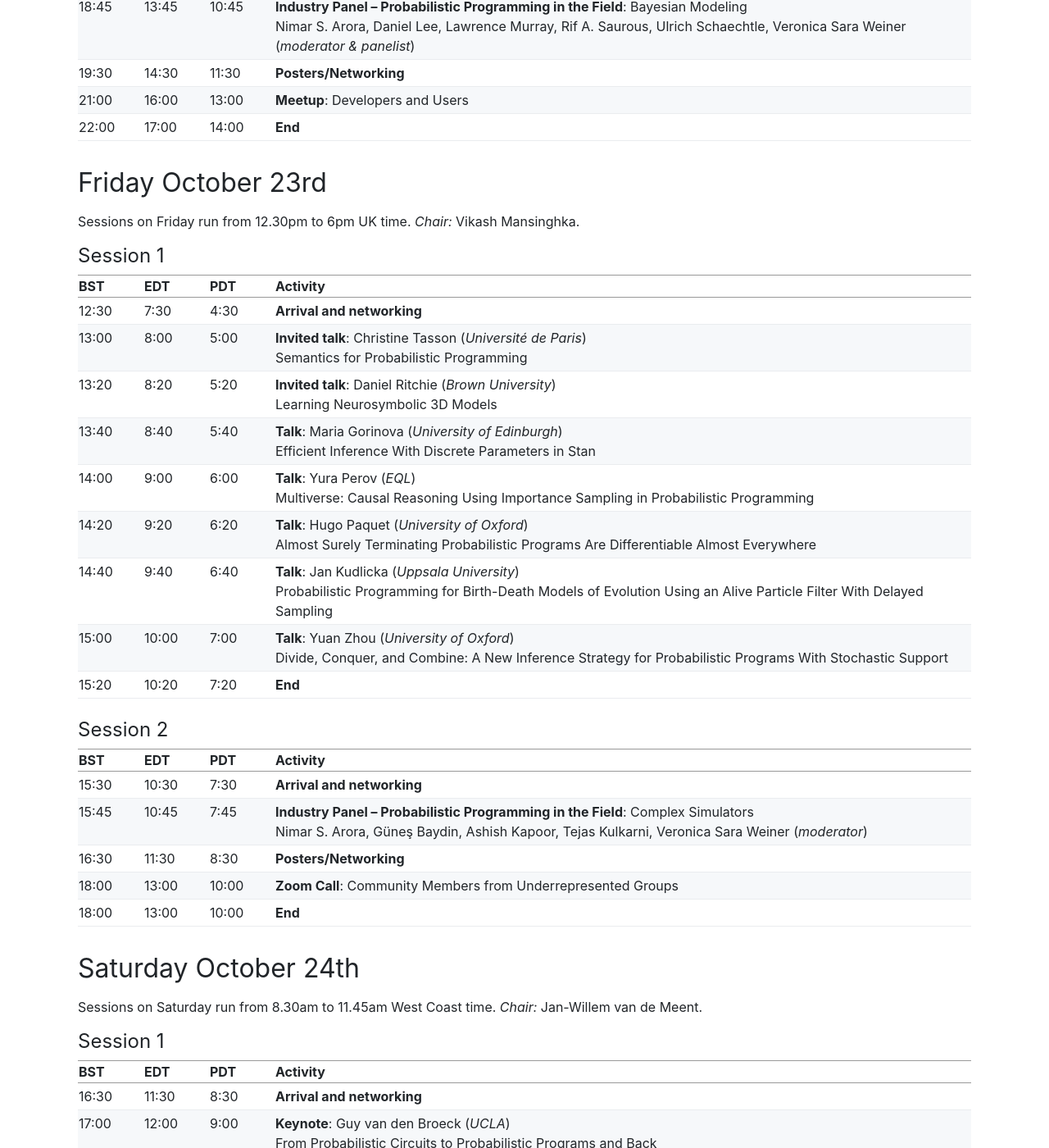
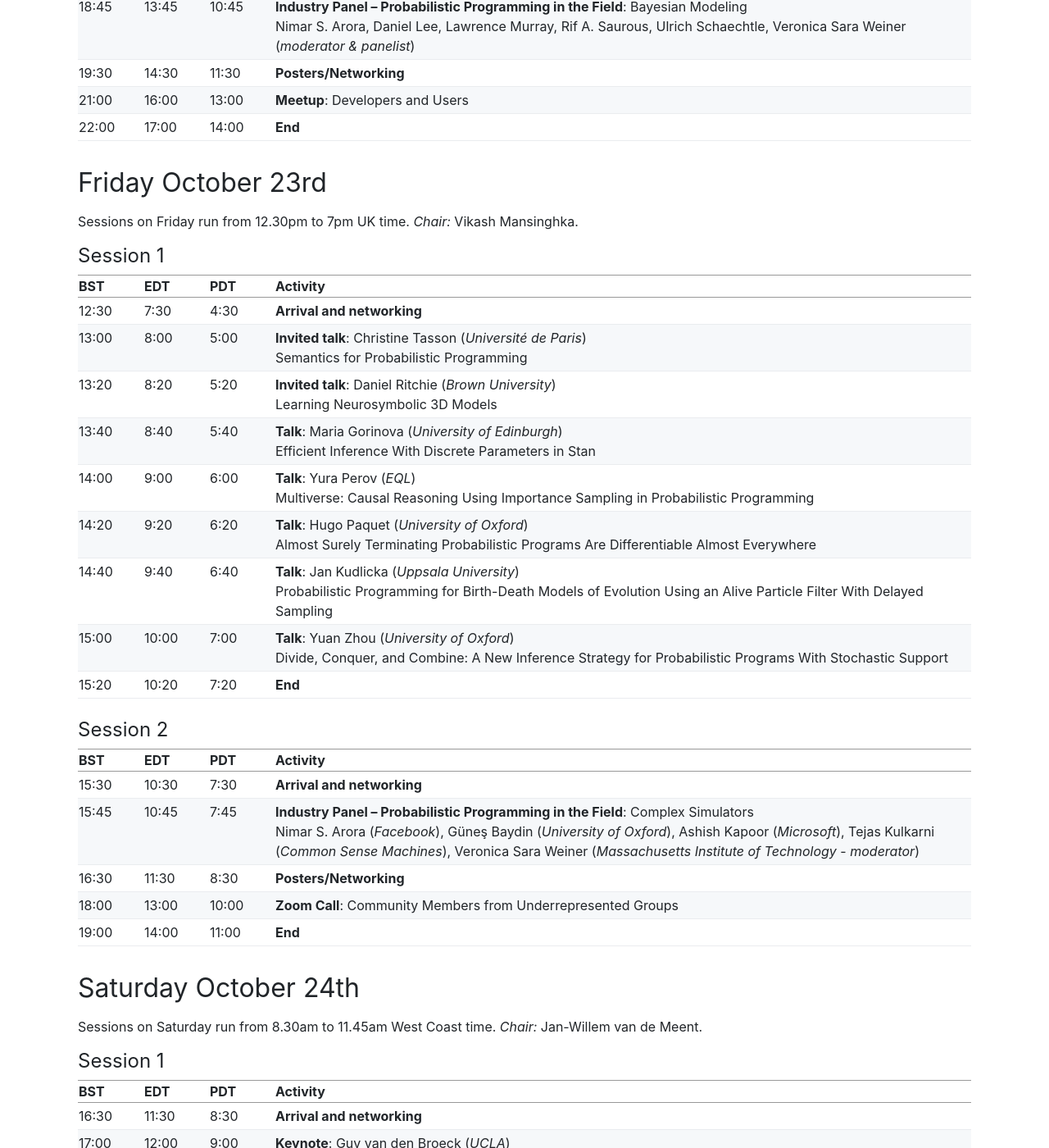
Before and after one commit to probprog-conference/probprog-conference.github.io, a Jekyll site: the page built from schedule/index.md, in a window 1280 px wide and 1400 px high, scrolled down 767 px. Shown: the whole window at 82% size. Built offline with Jekyll 4.4.1, drawn with Linux system fonts in a browser that asks for light colours; some of the changed text lies outside the part shown.

Commit message:
fix to schedule for fri session 2

```diff
--- a/_data/schedule-2020-oct23-session2.csv
+++ b/_data/schedule-2020-oct23-session2.csv
@@ -1,6 +1,6 @@
 BST,EDT,PDT,Duration,Activity,Activity,Panel Title,Panelists,,,,,,,
 15:30,10:30,7:30,15,**Arrival and networking**,Arrival and networking,,,,,,,,,
-15:45,10:45,7:45,45,**Industry Panel -- Probabilistic Programming in the Field**: Complex Simulators,Industry Panel -- Probabilistic Programming in the Field,Complex Simulators,"Nimar S. Arora, Güneş Baydin, Ashish Kapoor, Tejas Kulkarni, Veronica Sara Weiner (*moderator*)",,,,,,,
+15:45,10:45,7:45,45,**Industry Panel -- Probabilistic Programming in the Field**: Complex Simulators,Industry Panel -- Probabilistic Programming in the Field,Complex Simulators,"Nimar S. Arora (*Facebook*), Güneş Baydin (*University of Oxford*), Ashish Kapoor (*Microsoft*), Tejas Kulkarni (*Common Sense Machines*), Veronica Sara Weiner (*Massachusetts Institute of Technology* - *moderator*)",,,,,,,
 16:30,11:30,8:30,90,**Posters/Networking**,Posters/Networking,,,,,,,,,
 18:00,13:00,10:00,60,**Zoom Call**: Community Members from Underrepresented Groups,Zoom Call,Community Members from Underrepresented Groups,,,,,,,,
-18:00,13:00,10:00,,**End**,End,,,,,,,,,
+19:00,14:00,11:00,,**End**,End,,,,,,,,,
--- a/_data/schedule-2020.csv
+++ b/_data/schedule-2020.csv
@@ -14,7 +14,7 @@ Thursday 22 October / EDT panel and poster sessions,,,,,,,,,,,,,,
 ,,,,,,,,,,,,,,
 BST,EDT,PDT,Duration,Activity,Description,Panel Title,Panelists,,,,,,,
 18:30,13:30,10:30,15,**Arrival and networking**,Arrival and networking,,,,,,,,,
-18:45,13:45,10:45,45,**Industry Panel -- Probabilistic Programming in the Field**: Bayesian Modeling,Industry Panel -- Probabilistic Programming in the Field,Bayesian Modeling,"Nimar S. Arora, Daniel Lee, Lawrence Murray, Rif A. Saurous, Ulrich Schaechtle, Veronica Sara Weiner (*moderator & panelist*)",,,,,,,
+18:45,13:45,10:45,45,**Industry Panel -- Probabilistic Programming in the Field**: Bayesian Modeling,Industry Panel -- Probabilistic Programming in the Field,Bayesian Modeling,"Nimar S. Arora (*Facebook*), Daniel Lee (*Generable*), Lawrence Murray (*Uber*), Rif A. Saurous (*Google*), Ulrich Schaechtle (*Massachusetts Institute of Technology*), Veronica Sara Weiner (*Massachusetts Institute of Technology* - *panelist and moderator*)",,,,,,,
 19:30,14:30,11:30,90,**Posters/Networking**,Posters/Networking,,,,,,,,,
 21:00,16:00,13:00,60,**Meetup**: Developers and Users,Meetup,Developers and Users,,,,,,,,
 22:00,17:00,14:00,,**End**,End,,,,,,,,,
@@ -36,10 +36,10 @@ Friday 23 October / BST panel and poster sessions,,,,,,,,,,,,,,
 ,,,,,,,,,,,,,,
 BST,EDT,PDT,Duration,Activity,Activity,Panel Title,Panelists,,,,,,,
 15:30,10:30,7:30,15,**Arrival and networking**,Arrival and networking,,,,,,,,,
-15:45,10:45,7:45,45,**Industry Panel -- Probabilistic Programming in the Field**: Complex Simulators,Industry Panel -- Probabilistic Programming in the Field,Complex Simulators,"Nimar S. Arora, Güneş Baydin, Ashish Kapoor, Tejas Kulkarni, Veronica Sara Weiner (*moderator*)",,,,,,,
+15:45,10:45,7:45,45,**Industry Panel -- Probabilistic Programming in the Field**: Complex Simulators,Industry Panel -- Probabilistic Programming in the Field,Complex Simulators,"Nimar S. Arora (*Facebook*), Güneş Baydin (*University of Oxford*), Ashish Kapoor (*Microsoft*), Tejas Kulkarni (*Common Sense Machines*), Veronica Sara Weiner (*Massachusetts Institute of Technology* - *moderator*)",,,,,,,
 16:30,11:30,8:30,90,**Posters/Networking**,Posters/Networking,,,,,,,,,
 18:00,13:00,10:00,60,**Zoom Call**: Community Members from Underrepresented Groups,Zoom Call,Community Members from Underrepresented Groups,,,,,,,,
-18:00,13:00,10:00,,**End**,End,,,,,,,,,
+19:00,14:00,11:00,,**End**,End,,,,,,,,,
 ,,,,,,,,,,,,,,
 Saturday 24 October / PDT time zone day,,,,,,,,,,,,,,
 ,,,,,,,,,,,,,,
--- a/schedule/index.md
+++ b/schedule/index.md
@@ -78,7 +78,7 @@ Sessions on Thursday run from 10.30am to 4pm East Coast time. *Chair:* Jean-Bapt
 
 # Friday October 23rd
 
-Sessions on Friday run from 12.30pm to 6pm UK time. *Chair:* Vikash Mansinghka.
+Sessions on Friday run from 12.30pm to 7pm UK time. *Chair:* Vikash Mansinghka.
 
 ## Session 1
 
```
Also changed, not shown: other parts of schedule/index.md (+1 -1 lines).
